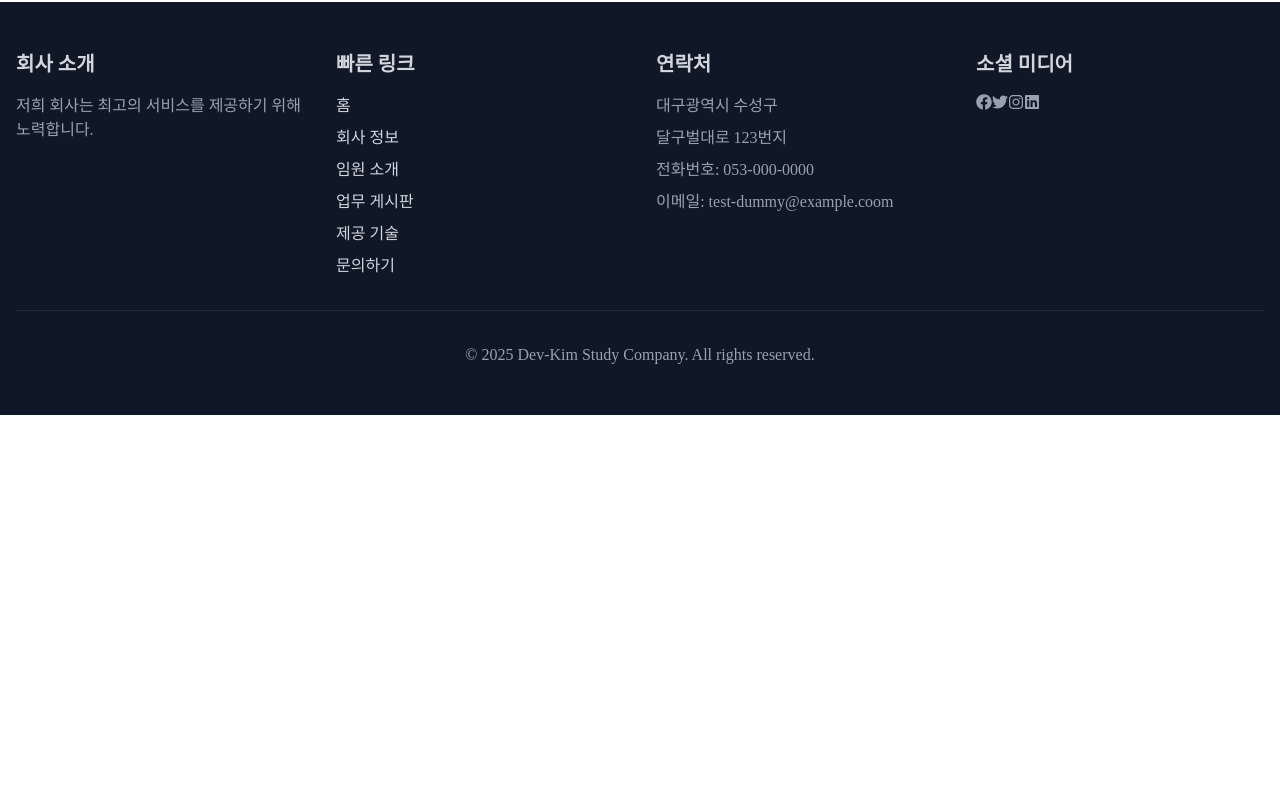
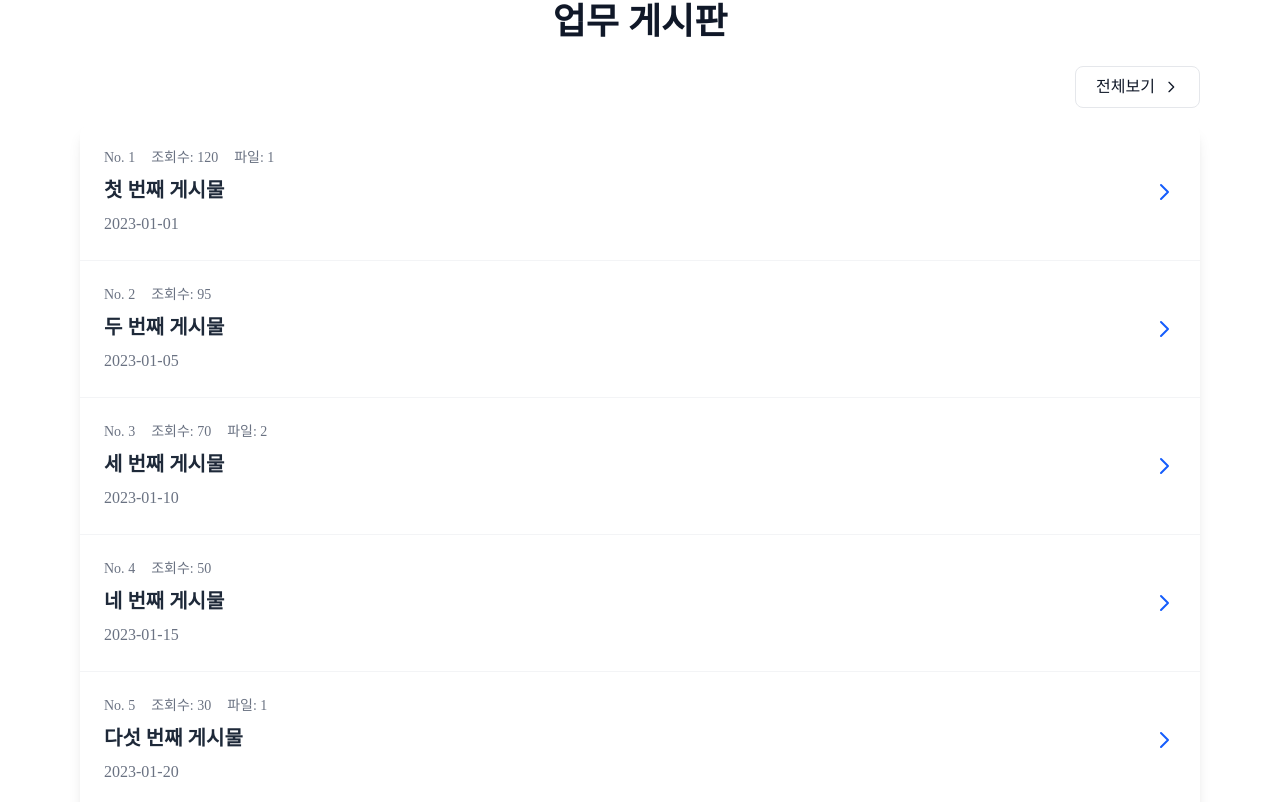
Before and after one commit to Dev-KimDonghyun/Full-Stack-Sutdy-01, a React (Vite) app in the folder Frontend/: page / in a window 1280 px wide. Shown: the part 878-1680 px from the top of the page. Before the commit the page ends 1293 px from the top, so only its background shows below. Built offline with nearby package versions, Linux system fonts and the light colour scheme; a web font is replaced by a local one.

Commit message:
Study: Style MainPageForum.jsx using Tailwind CSS and implement Map function

```diff
--- a/Frontend/src/pages/MainPageForum.jsx
+++ b/Frontend/src/pages/MainPageForum.jsx
@@ -1,11 +1,117 @@
-import React from 'react'
+import React from 'react';
+import { Link } from 'react-router-dom';
 
 const MainPageForum = () => {
+
+  const dummyPosts = [
+    {
+      _id: 1,
+      number: 1,
+      title: "첫 번째 게시물",
+      views: 120,
+      fileUrl: ["file1"],
+      createdAt: "2023-01-01",
+    },
+    {
+      _id: 2,
+      number: 2,
+      title: "두 번째 게시물",
+      views: 95,
+      fileUrl: [],
+      createdAt: "2023-01-05",
+    },
+    {
+      _id: 3,
+      number: 3,
+      title: "세 번째 게시물",
+      views: 70,
+      fileUrl: ["file2", "file3"],
+      createdAt: "2023-01-10",
+    },
+    {
+      _id: 4,
+      number: 4,
+      title: "네 번째 게시물",
+      views: 50,
+      fileUrl: [],
+      createdAt: "2023-01-15",
+    },
+    {
+      _id: 5,
+      number: 5,
+      title: "다섯 번째 게시물",
+      views: 30,
+      fileUrl: ["file4"],
+      createdAt: "2023-01-20",
+    },
+  ];
+
   return (
-    <div>
+    <div className='bg-white'>
+      <div className='container mx-auto px-4 py-28 lg:py-0 max-w-6xl'>
+        <div className='text-center mb-6'>
+          <h2 className='text-4xl bg:text-5xl font-bold text-gray-900'>
+            업무 게시판
+          </h2>
+        </div>
 
+        <div className='flex justify-end mb-4'>
+          <Link
+            to='/board'
+            className='px-5 py-2 bg-white text-gray-900 rounded-lg hover:bg-gray-100 transition-colors duration-300 flex items-center gap-2 border border-gray-200'
+            onClick={() => window.scrollTo({ top: 0, behavior: 'smooth'})}
+          >
+            전체보기
+            <svg xmlns="http://www.w3.org/2000/svg" className="h-4 w-4" fill="none" viewBox="0 0 24 24" stroke="currentColor">
+            <path strokeLinecap="round" strokeLinejoin="round" strokeWidth={2} d="M9 5l7 7-7 7" />
+            </svg>
+          </Link>
+        </div>
+
+        <div className='bg-white rounded-xl shadow-lg overflow-hidden'>
+          {dummyPosts.length === 0 ? (
+            <div className='p-6 text-center text-gray-500'>최근 게시물이 없습니다.</div>
+          ) : (
+            dummyPosts.map((post) => (
+              <div key={post._id} className='border-b border-gray-100 last:border-b-0 hover:bg-blue-50 transition-colors duration-300'>
+                <div className='p-6 flex items-center justify-between'>
+                  <div className='flex-1'>
+                    <div className='flex items-center gap-4 mb-2'>
+                      <span className='text-gray-500 text-sm'>
+                        No. {post.number}
+                      </span>
+                      <span className='text-gray-500 text-sm'>
+                        조회수: {post.views}
+                      </span>
+                      {post.fileUrl.length > 0 && (
+                        <span className='text-gray-500 text-sm'>
+                          파일: {post.fileUrl.length}
+                        </span>
+                      )}
+                  </div>
+                  <h3 className='text-xl font-semibold text-gray-800 hover:text-blue-600 transition-colors duration-300'>
+                    {post.title}
+                  </h3>
+                  <div className='mt-2 text-gray-500'>
+                    {post.createdAt}
+                  </div>
+                </div>
+                <div className='ml-4'>
+                  <svg xmlns="http://www.w3.org/2000/svg" className="h-6 w-6 text-blue-600" fill="none" viewBox="0 0 24 24" stroke="currentColor">
+                  <path strokeLinecap="round" strokeLinejoin="round" strokeWidth={2} d="M9 5l7 7-7 7" />
+                  </svg>
+                </div>
+              </div>
+            </div>
+            ))
+          )};
+        </div>
+      </div>
     </div>
-  )
-}
+  );
+};
+
+// post는 뭐 대단한게 아니라 그냥 map 함수 변수인 것이와요
+// &&는 조건부 연산자임. false일때는 아무것도 반환하지 않음
 
 export default MainPageForum;
```
